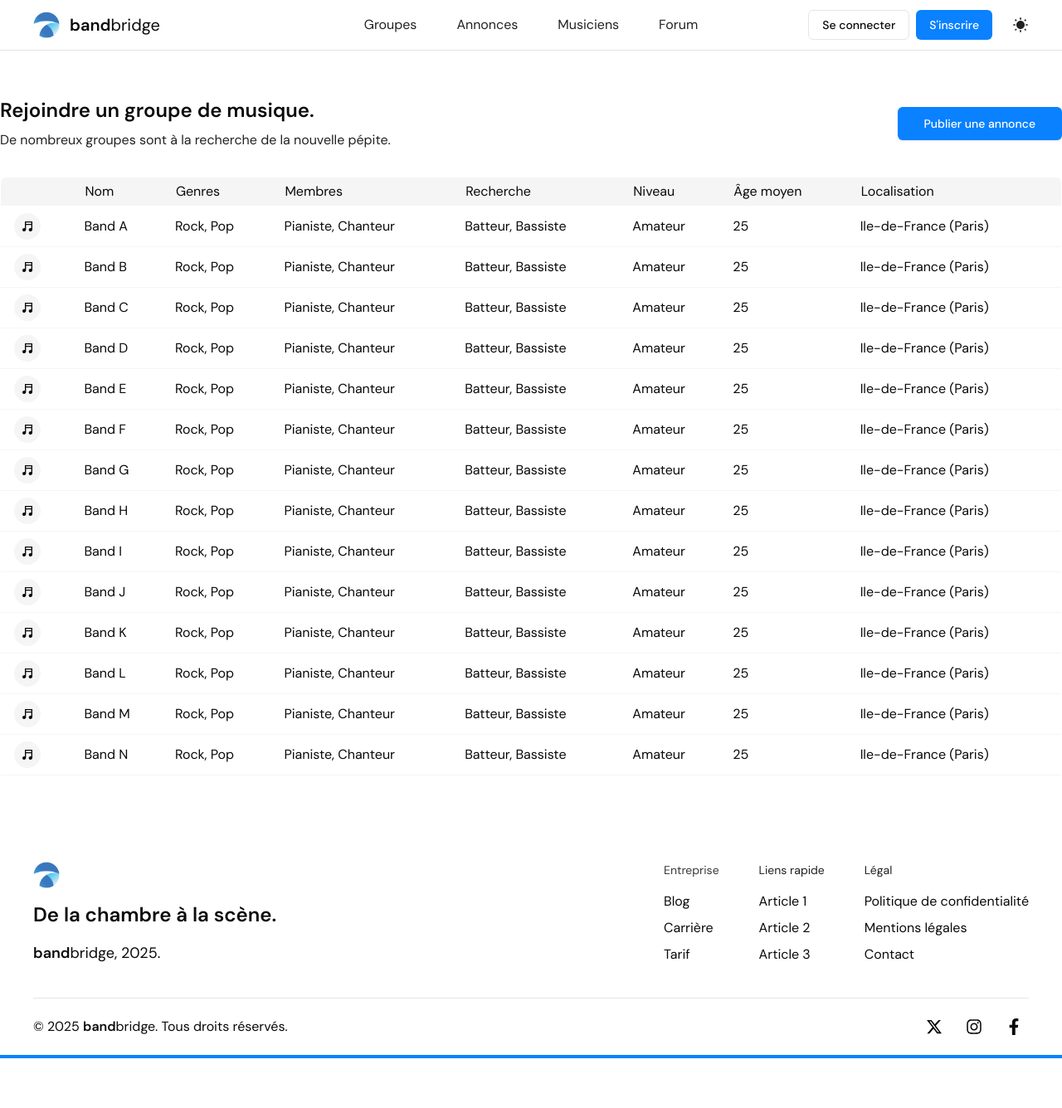
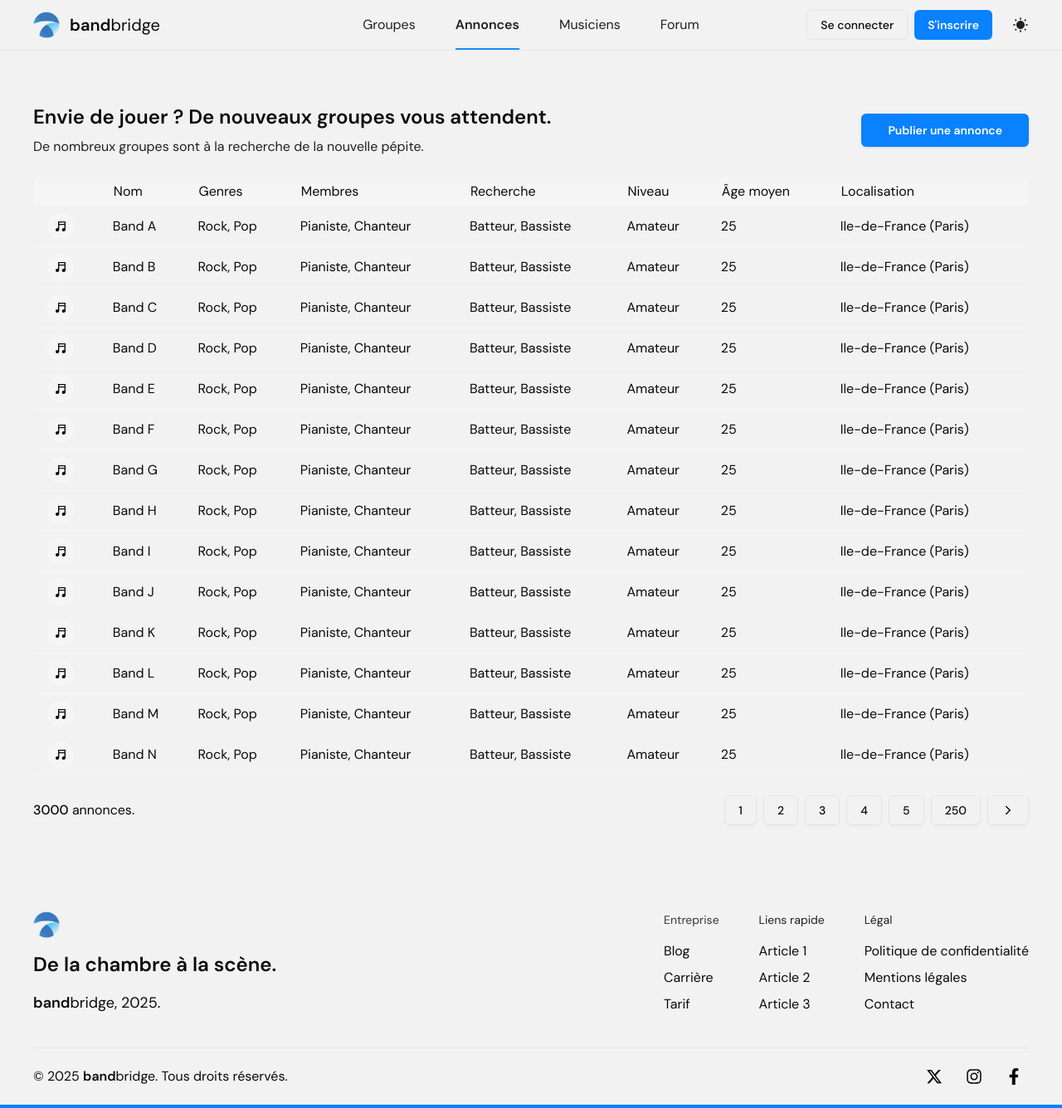
Before and after one commit to maxess3/bandbridge, a Next.js app in the folder client/: page /ads in a window 1280 px wide. Shown: the whole page at 83% size. Before the commit the page ends 1276 px from the top, so only its background shows below. Built offline with nearby package versions, Linux system fonts and the light colour scheme.

Commit message:
Update table

```diff
--- a/client/app/(pages)/ads/page.tsx
+++ b/client/app/(pages)/ads/page.tsx
@@ -1,26 +1,35 @@
 import BandTable from "@/components/BandTable";
 
 import { Button } from "@/components/ui/button";
+import Pagination from "@/components/Pagination";
 
 export default function Ads() {
   return (
-    <div className="flex flex-col justify-center py-14 space-y-8">
+    <div className="flex flex-col justify-center mt-16 pb-14">
       <div className="flex justify-between items-center">
         <div className="space-y-2">
           <h2 className="text-2xl font-semibold">
-            Rejoindre un groupe de musique.
+            Envie de jouer ? De nouveaux groupes vous attendent.
           </h2>
           <p className="opacity-90">
             De nombreux groupes sont à la recherche de la nouvelle pépite.
           </p>
         </div>
         <div className="space-x-2">
-          <Button size="lg" className="bg-primary text-sm text-white">
+          <Button
+            size="lg"
+            className="bg-primary text-sm text-white font-semibold"
+          >
             Publier une annonce
           </Button>
         </div>
       </div>
-      <BandTable />
+      <div className="mt-6">
+        <BandTable />
+      </div>
+      <div className="mt-6">
+        <Pagination />
+      </div>
     </div>
   );
 }
--- a/client/app/globals.css
+++ b/client/app/globals.css
@@ -8,9 +8,9 @@ body {
 
 @layer base {
   :root {
-    --background: 0 0% 100%;
+    --background: 0 0% 95%;
     --foreground: 0 0% 3.9%;
-    --card: 0 0% 100%;
+    --card: 0 0% 97%;
     --card-foreground: 0 0% 3.9%;
     --popover: 0 0% 100%;
     --popover-foreground: 0 0% 3.9%;
@@ -37,7 +37,7 @@ body {
   .dark {
     --background: 0 0% 5%;
     --foreground: 0 0% 98%;
-    --card: 0 0% 5%;
+    --card: 0 0% 3%;
     --card-foreground: 0 0% 98%;
     --popover: 0 0% 3.9%;
     --popover-foreground: 0 0% 98%;
--- a/client/app/layout.tsx
+++ b/client/app/layout.tsx
@@ -33,7 +33,9 @@ export default function RootLayout({
       >
         <Providers>
           <Navbar />
-          <main className="container mx-auto flex-grow">{children}</main>
+          <div className="px-10">
+            <main className="container mx-auto flex-grow">{children}</main>
+          </div>
           <Footer />
         </Providers>
       </body>
--- a/client/components/LoginForm.tsx
+++ b/client/components/LoginForm.tsx
@@ -27,7 +27,7 @@ function LoginForm() {
             <FcGoogle style={{ width: "1.4em", height: "1.4em" }} />
             Se connecter avec Google
           </Button>
-          <span className="my-2 border-b relative before:content-['ou'] before:absolute before:-translate-x-1/2 before:-translate-y-1/2 before:left-1/2 before:bg-background before:px-3 before:opacity-90"></span>
+          <span className="my-2 border-b relative before:content-['ou'] before:absolute before:-translate-x-1/2 before:-translate-y-1/2 before:left-1/2 before:bg-card before:px-3 before:opacity-90"></span>
           <div className="grid gap-2">
             <Label htmlFor="email">Email</Label>
             <Input
--- /dev/null
+++ b/client/components/Pagination.tsx
@@ -0,0 +1,43 @@
+import { Button } from "./ui/button";
+
+import { IoChevronBackOutline, IoChevronForwardOutline } from "react-icons/io5";
+
+function Pagination() {
+  return (
+    <div className="flex items-center justify-between w-full">
+      <div className="flex">
+        <p>
+          <span className="font-medium">3000</span> annonces.
+        </p>
+      </div>
+      <div className="flex space-x-2">
+        {/* <Button className="bg-outline border shadow-sm text-foreground hover:bg-accent">
+          <IoChevronBackOutline />
+        </Button> */}
+        <Button className="bg-outline border text-foreground shadow-sm hover:bg-accent">
+          1
+        </Button>
+        <Button className="bg-outline border text-foreground shadow-sm hover:bg-accent">
+          2
+        </Button>
+        <Button className="bg-outline border text-foreground shadow-sm hover:bg-accent">
+          3
+        </Button>
+        <Button className="bg-outline border text-foreground shadow-sm hover:bg-accent">
+          4
+        </Button>
+        <Button className="bg-outline border text-foreground shadow-sm hover:bg-accent">
+          5
+        </Button>
+        <Button className="bg-outline border text-foreground shadow-sm hover:bg-accent">
+          250
+        </Button>
+        <Button className="bg-outline border text-foreground shadow-sm hover:bg-accent">
+          <IoChevronForwardOutline />
+        </Button>
+      </div>
+    </div>
+  );
+}
+
+export default Pagination;
--- a/client/components/SignupForm.tsx
+++ b/client/components/SignupForm.tsx
@@ -27,7 +27,7 @@ function SignupForm() {
             <FcGoogle style={{ width: "1.4em", height: "1.4em" }} />
             S'inscrire avec Google
           </Button>
-          <span className="my-2 border-b relative before:content-['ou'] before:absolute before:-translate-x-1/2 before:-translate-y-1/2 before:left-1/2 before:bg-background before:px-3 before:opacity-90"></span>
+          <span className="my-2 border-b relative before:content-['ou'] before:absolute before:-translate-x-1/2 before:-translate-y-1/2 before:left-1/2 before:bg-card before:px-3 before:opacity-90"></span>
           <div className="grid gap-2">
             <Label htmlFor="email">Email</Label>
             <Input
--- a/client/components/navbar.tsx
+++ b/client/components/navbar.tsx
@@ -1,3 +1,7 @@
+"use client";
+
+import { usePathname } from "next/navigation";
+
 import Link from "next/link";
 
 import Image from "next/image";
@@ -5,6 +9,8 @@ import Image from "next/image";
 import ThemeSwitch from "@/components/ThemeSwitch";
 
 function Navbar() {
+  const currentPath = usePathname();
+
   return (
     <div>
       <nav className="font-host-grotesk flex items-center justify-center w-full py-3 border-b px-10">
@@ -23,26 +29,42 @@ function Navbar() {
           <div>
             <ul className="flex justify-center items-center gap-x-12 font-normal">
               <Link
-                href={"/contact"}
-                className="inline-flex items-center opacity-90"
+                href={"/band"}
+                className={`inline-flex items-center opacity-90 ${
+                  currentPath === "/band"
+                    ? "font-semibold opacity-100 relative before:absolute before:w-full before:h-0.5 before:top-10 before:bg-primary"
+                    : "font-normal"
+                }`}
               >
                 Groupes
               </Link>
               <Link
                 href={"/ads"}
-                className="inline-flex items-center opacity-90"
+                className={`inline-flex items-center opacity-90 ${
+                  currentPath === "/ads"
+                    ? "font-semibold opacity-100 relative before:absolute before:w-full before:h-0.5 before:top-10 before:bg-primary"
+                    : "font-normal"
+                }`}
               >
                 Annonces
               </Link>
               <Link
-                href={"/contact"}
-                className="inline-flex items-center opacity-90"
+                href={"/musician"}
+                className={`inline-flex items-center opacity-90 ${
+                  currentPath === "/musician"
+                    ? "font-semibold opacity-100 relative before:absolute before:w-full before:h-0.5 before:top-10 before:bg-primary"
+                    : "font-normal"
+                }`}
               >
                 Musiciens
               </Link>
               <Link
                 href={"/forum"}
-                className="inline-flex items-center opacity-90"
+                className={`inline-flex items-center opacity-90 ${
+                  currentPath === "/forum"
+                    ? "font-semibold opacity-100 relative before:absolute before:w-full before:h-0.5 before:top-10 before:bg-primary"
+                    : "font-normal"
+                }`}
               >
                 Forum
               </Link>
@@ -57,7 +79,7 @@ function Navbar() {
                 Se connecter
               </Link>
               <Link
-                className="hover:bg-primary/90 bg-primary text-white text-sm px-4 py-2 h-9 rounded-md inline-flex items-center font-medium"
+                className="hover:bg-primary/90 bg-primary text-white text-sm px-4 py-2 h-9 rounded-md inline-flex items-center font-semibold"
                 href={"/signup"}
               >
                 S'inscrire
```
